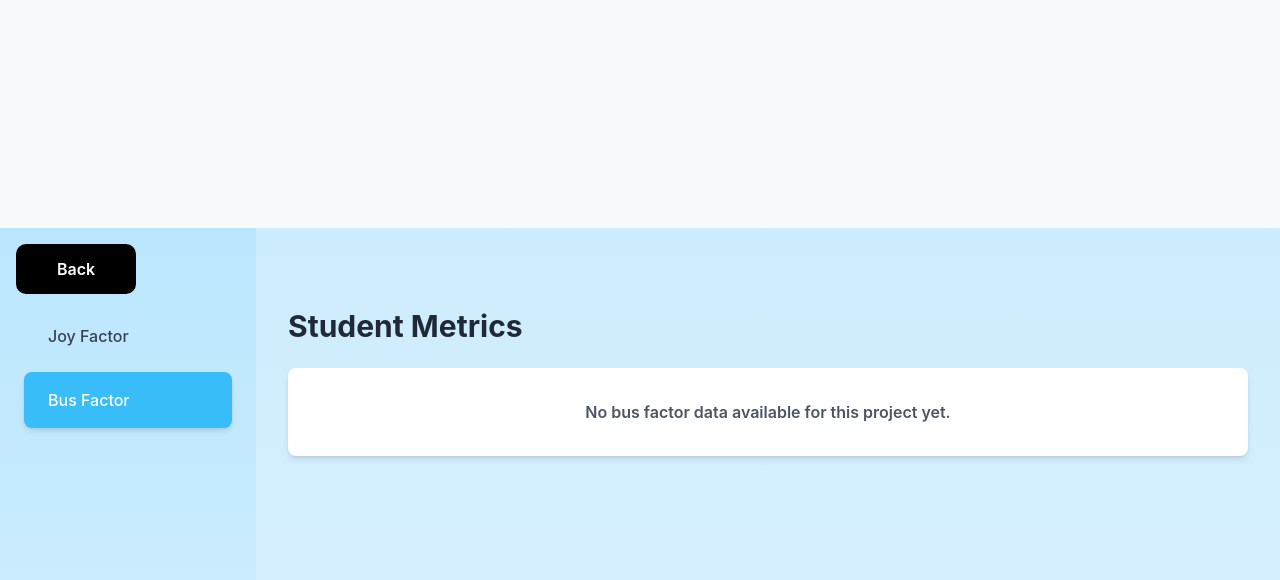
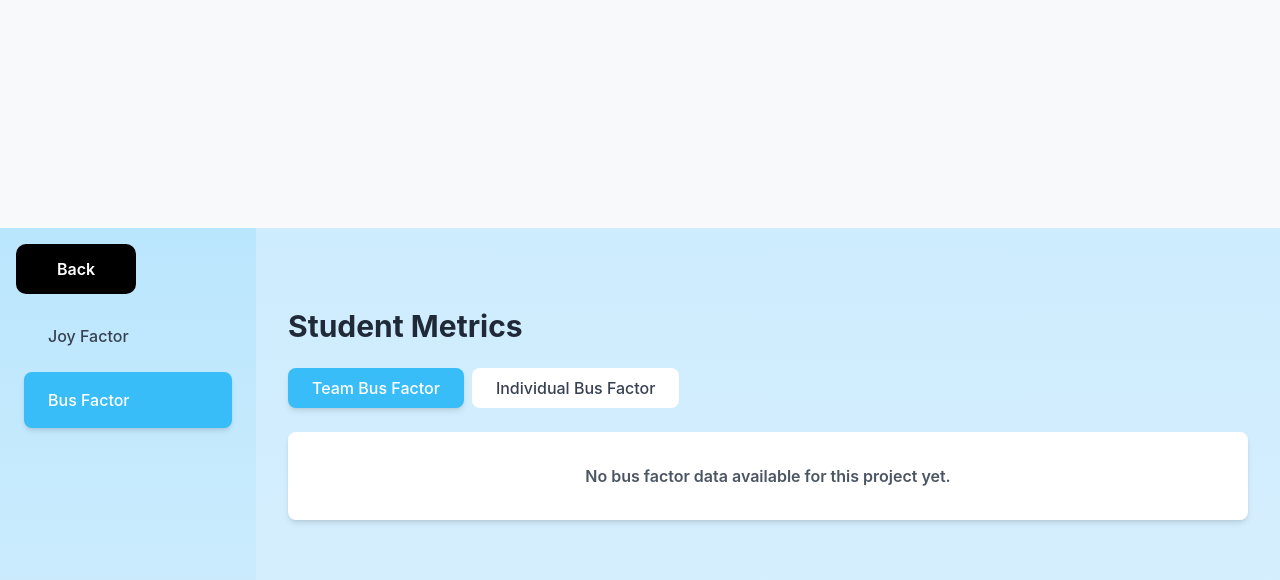
Before and after one commit to h0nt3d/UTrack, a React (Create React App) app in the folder frontend/: page /course/1/project/1/student-metrics in a window 1280 px wide. Both pictures are taken after a click on the button "Bus Factor". Shown: the part 572-1152 px from the top of the page. Built offline with nearby package versions, Linux system fonts and the light colour scheme.

Commit message:
Complete  bus factor , fix naming and layout issues in metrics page

```diff
--- a/frontend/src/components/CardC.jsx
+++ b/frontend/src/components/CardC.jsx
@@ -8,7 +8,7 @@ import React from "react";
 
 import { useLocation } from "react-router-dom";
 
-export default function CardC ({stud, num, studentName}) {
+export default function CardC ({stud, num, studentName, metricLabel = "Joy"}) {
 
     const [day, setDay] = React.useState(num || 14);
 
@@ -25,11 +25,24 @@ export default function CardC ({stud, num, studentName}) {
         }
     }, [num]);
 
+    // Determine title based on metric type
+    const getTitle = () => {
+      if (!studentName) {
+        return metricLabel === "Joy" ? "Student Joy" : `Student ${metricLabel}`;
+      }
+      // For joy factor, add "'s Joy" suffix
+      if (metricLabel === "Joy") {
+        return `${studentName}'s Joy`;
+      }
+      // For other metrics (like Bus Factor), use the name as-is
+      return studentName;
+    };
+
     return (
         <Card sx={{ maxWidth: 700, margin: 2, boxShadow: 3}}>
-            <CardHeader title={studentName ? `${studentName}'s Joy` : 'Student Joy'} sx={{ textAlign: "center" }} />
+            <CardHeader title={studentName || `Student ${metricLabel}`} sx={{ textAlign: "center" }} />
             <CardContent>
-                <LineChart num={day} stud={dataSource}/>
+                <LineChart num={day} stud={dataSource} metricLabel={metricLabel}/>
             </CardContent>
             <CardActions sx={{ textAlign: "center" }} >
                 <Button onClick={() => changeDays(14)} variant="outlined">Last 14 days</Button>
--- a/frontend/src/components/LineChart.jsx
+++ b/frontend/src/components/LineChart.jsx
@@ -25,7 +25,7 @@ ChartJS.register(
   TimeScale
 )
 
-export default function LineChart ({stud, num}) {
+export default function LineChart ({stud, num, metricLabel = "Joy"}) {
 
     const [displayChart, setDisplayChart] = React.useState(true)
 
@@ -65,7 +65,7 @@ export default function LineChart ({stud, num}) {
                 data ={{
                     datasets: [
                         {
-                            label: 'Joy',
+                            label: metricLabel,
                             data: filterData,
                             borderColor: '#8EEAFF',
                             pointBackgroundColor: "#FFB74D",
@@ -86,7 +86,7 @@ export default function LineChart ({stud, num}) {
                                     return `${context[0].raw.x}`
                                 },
                                 label: function (context) {
-                                    return  `Day: ${context.raw.x}, Joy: ${context.raw.y}`
+                                    return  `Day: ${context.raw.x}, ${metricLabel}: ${context.raw.y}`
                                 },
                             }
                         }
--- a/frontend/src/components/ProjectDetails.jsx
+++ b/frontend/src/components/ProjectDetails.jsx
@@ -37,10 +37,6 @@ export default function ProjectDetails() {
   const [showTeamChartModal, setShowTeamChartModal] = useState(false);
   const [teamJoyData, setTeamJoyData] = useState([]);
   const [loadingTeamChart, setLoadingTeamChart] = useState(false);
-
-  // Bus Factor for students (project-level average)
-  const [busFactorData, setBusFactorData] = useState([]);
-  const [loadingBusFactor, setLoadingBusFactor] = useState(false);
 
   // Fetch project students
   useEffect(() => {
@@ -93,33 +89,6 @@ export default function ProjectDetails() {
 
     fetchCourseStudents();
   }, [courseNumber, token]);
-
-  // Fetch bus factor average for students
-  useEffect(() => {
-    if (!token || !projectId || !courseNumber) return;
-
-    async function fetchBusFactorAverage() {
-      try {
-        setLoadingBusFactor(true);
-        const res = await fetch(
-          `http://localhost:5000/api/course/${courseNumber}/project/${projectId}/bus-factor-average`,
-          {
-            headers: { "Content-Type": "application/json", authtoken: token },
-          }
-        );
-        const data = await res.json();
-        if (res.ok && data.busFactorAverage) {
-          setBusFactorData(data.busFactorAverage);
-        }
-      } catch (err) {
-        console.error("Error fetching bus factor average:", err);
-      } finally {
-        setLoadingBusFactor(false);
-      }
-    }
-
-    fetchBusFactorAverage();
-  }, [token, courseNumber, projectId]);
 
 const handleAddStudents = async () => {
   if (!selectedStudents.length) return;
@@ -234,20 +203,6 @@ const handleAddStudents = async () => {
         loadingTeamChart={loadingTeamChart}
       />}
 
-      {/* BUS FACTOR CHART FOR STUDENTS (Project-level daily average) */}
-      {busFactorData.length > 0 && (
-        <div className={`${styles.all_courses} mt-6`}>
-          <h2 className="text-xl font-semibold mb-4 text-center">Project Bus Factor (Daily Average)</h2>
-          <div className="bg-white rounded-lg shadow-md p-6">
-            <TeamCardC
-              allStuds={busFactorData}
-              num={90}
-              team={`${projectTitle} - Bus Factor Average`}
-            />
-          </div>
-        </div>
-      )}
-
 
     </div>
   </div>
--- a/frontend/src/components/StudentMetrics.jsx
+++ b/frontend/src/components/StudentMetrics.jsx
@@ -21,10 +21,12 @@ export default function StudentMetrics() {
 
   const [teamJoyData, setTeamJoyData] = useState([]);
   const [individualJoyData, setIndividualJoyData] = useState([]);
+  const [teamBusFactorData, setTeamBusFactorData] = useState([]);
   const [individualBusFactorData, setIndividualBusFactorData] = useState([]);
   const [loading, setLoading] = useState(true);
   const [selectedMetric, setSelectedMetric] = useState("joy");
   const [joyViewType, setJoyViewType] = useState("team"); // "team" or "individual"
+  const [busFactorViewType, setBusFactorViewType] = useState("team"); // "team" or "individual"
   const [selectedStudentEmail, setSelectedStudentEmail] = useState(null);
   const [selectedStudentEmailForBusFactor, setSelectedStudentEmailForBusFactor] = useState(null);
 
@@ -126,6 +128,12 @@ export default function StudentMetrics() {
           const busFactorResults = await Promise.all(
             projectStudents.map(fetchStudentBusFactor)
           );
+
+          // Calculate team bus factor (average) using rightFormat
+          const teamBusFactorResults = rightFormat(busFactorResults);
+          setTeamBusFactorData(teamBusFactorResults);
+
+          // Store individual student bus factor data
           const busFactorData = projectStudents.map((student, index) => ({
             student: student,
             busFactorData: busFactorResults[index] || []
@@ -140,6 +148,7 @@ export default function StudentMetrics() {
         console.error("Error fetching team joy data:", err);
         setTeamJoyData([]);
         setIndividualJoyData([]);
+        setTeamBusFactorData([]);
         setIndividualBusFactorData([]);
       } finally {
         setLoading(false);
@@ -223,6 +232,32 @@ export default function StudentMetrics() {
             </div>
           )}
 
+          {/* Filter for Individual vs Team Bus Factor (only show when Bus Factor is selected) */}
+          {selectedMetric === "bus" && !loading && (
+            <div className="mb-4 flex gap-2">
+              <button
+                onClick={() => setBusFactorViewType("team")}
+                className={`px-4 py-2 rounded-lg font-medium transition-all ${
+                  busFactorViewType === "team"
+                    ? "bg-sky-400 text-white shadow-md"
+                    : "bg-white text-gray-700 hover:bg-sky-100"
+                }`}
+              >
+                Team Bus Factor
+              </button>
+              <button
+                onClick={() => setBusFactorViewType("individual")}
+                className={`px-4 py-2 rounded-lg font-medium transition-all ${
+                  busFactorViewType === "individual"
+                    ? "bg-sky-400 text-white shadow-md"
+                    : "bg-white text-gray-700 hover:bg-sky-100"
+                }`}
+              >
+                Individual Bus Factor
+              </button>
+            </div>
+          )}
+
           <div className="mt-6">
             {loading ? (
               <div className="bg-white rounded-lg shadow-md p-8 text-center">
@@ -292,9 +327,21 @@ export default function StudentMetrics() {
                   </>
                 )}
                 {selectedMetric === "bus" && (
+                  <>
+                    {busFactorViewType === "team" ? (
+                      teamBusFactorData.length === 0 ? (
+                        <div className="bg-white rounded-lg shadow-md p-8 text-center">
+                          <p className="text-gray-600">No bus factor data available for this project yet.</p>
+                        </div>
+                      ) : (
+                        <div className="bg-white rounded-lg shadow-md p-6">
+                          <TeamCardC allStuds={teamBusFactorData} num={90} team={team ? `${team} - Bus Factor` : "Bus Factor"} metricLabel="Average Bus Factor" />
+                        </div>
+                      )
+                    ) : (
                       individualBusFactorData.length === 0 ? (
                         <div className="bg-white rounded-lg shadow-md p-8 text-center">
-                      <p className="text-gray-600">No bus factor data available for this project yet.</p>
+                          <p className="text-gray-600">No individual bus factor data available for this project yet.</p>
                         </div>
                       ) : (
                         <div>
@@ -336,6 +383,7 @@ export default function StudentMetrics() {
                                     stud={selectedStudentData.busFactorData}
                                     num={90}
                                     studentName={`${selectedStudentData.student.firstName} ${selectedStudentData.student.lastName} - Bus Factor`}
+                                    metricLabel="Bus Factor"
                                   />
                                 </div>
                               )
@@ -343,6 +391,8 @@ export default function StudentMetrics() {
                           })()}
                         </div>
                       )
+                    )}
+                  </>
                 )}
               </div>
             )}
--- a/frontend/src/components/TeamCardC.jsx
+++ b/frontend/src/components/TeamCardC.jsx
@@ -8,7 +8,7 @@ import React from "react";
 
 import { useLocation } from "react-router-dom";
 
-export default function TeamCardC ({allStuds, num, team}) {
+export default function TeamCardC ({allStuds, num, team, metricLabel = "Average Joy"}) {
 
     const [day, setDay] = React.useState(num || 14);
 
@@ -26,11 +26,24 @@ export default function TeamCardC ({allStuds, num, team}) {
         }
     }, [num]);
 
+    // Determine title based on metric type
+    const getTitle = () => {
+      if (!team) {
+        return metricLabel === "Average Joy" ? "Team Joy" : `Team ${metricLabel}`;
+      }
+      // For joy factor, add "'s Joy" suffix
+      if (metricLabel === "Average Joy") {
+        return `${team}'s Joy`;
+      }
+      // For other metrics (like Bus Factor), use the name as-is
+      return team;
+    };
+
     return (
         <Card sx={{ maxWidth: 700, margin: 2, boxShadow: 3}}>
-            <CardHeader title={team ? `${team}'s Joy` : 'Team Joy'} sx={{ textAlign: "center" }} />
+            <CardHeader title={getTitle()} sx={{ textAlign: "center" }} />
             <CardContent>
-                <TeamLineChart num={day} allStuds={dataSource}/>
+                <TeamLineChart num={day} allStuds={dataSource} metricLabel={metricLabel}/>
             </CardContent>
             <CardActions sx={{ textAlign: "center" }} >
                 <Button onClick={() => changeDays(14)} variant="outlined">Last 14 days</Button>
--- a/frontend/src/components/TeamLineChart.jsx
+++ b/frontend/src/components/TeamLineChart.jsx
@@ -25,7 +25,7 @@ ChartJS.register(
   TimeScale
 )
 
-export default function TeamLineChart ({allStuds = [], num}) {
+export default function TeamLineChart ({allStuds = [], num, metricLabel = "Average Joy"}) {
 
     const [displayChart, setDisplayChart] = React.useState(true)
 
@@ -68,7 +68,7 @@ console.log("firstDay:", firstDay, "today:", today)
                 data ={{
                     datasets: [
                         {
-                            label: 'Average Joy',
+                            label: metricLabel,
                             data: filterData,
                             borderColor: '#8EEAFF',
                             pointBackgroundColor: "#FFB74D",
@@ -89,7 +89,8 @@ console.log("firstDay:", firstDay, "today:", today)
                                     return `${context[0].raw.x}`
                                 },
                                 label: function (context) {
-                                    return  `Day: ${context.raw.x}, Avg Joy: ${context.raw.y}, Count: ${context.raw.count}`
+                                    const labelName = metricLabel.replace("Average ", "");
+                                    return  `Day: ${context.raw.x}, Avg ${labelName}: ${context.raw.y}, Count: ${context.raw.count}`
                                 },
                             }
                         }
```
Lines whose indentation alone changed are shown as unchanged.
